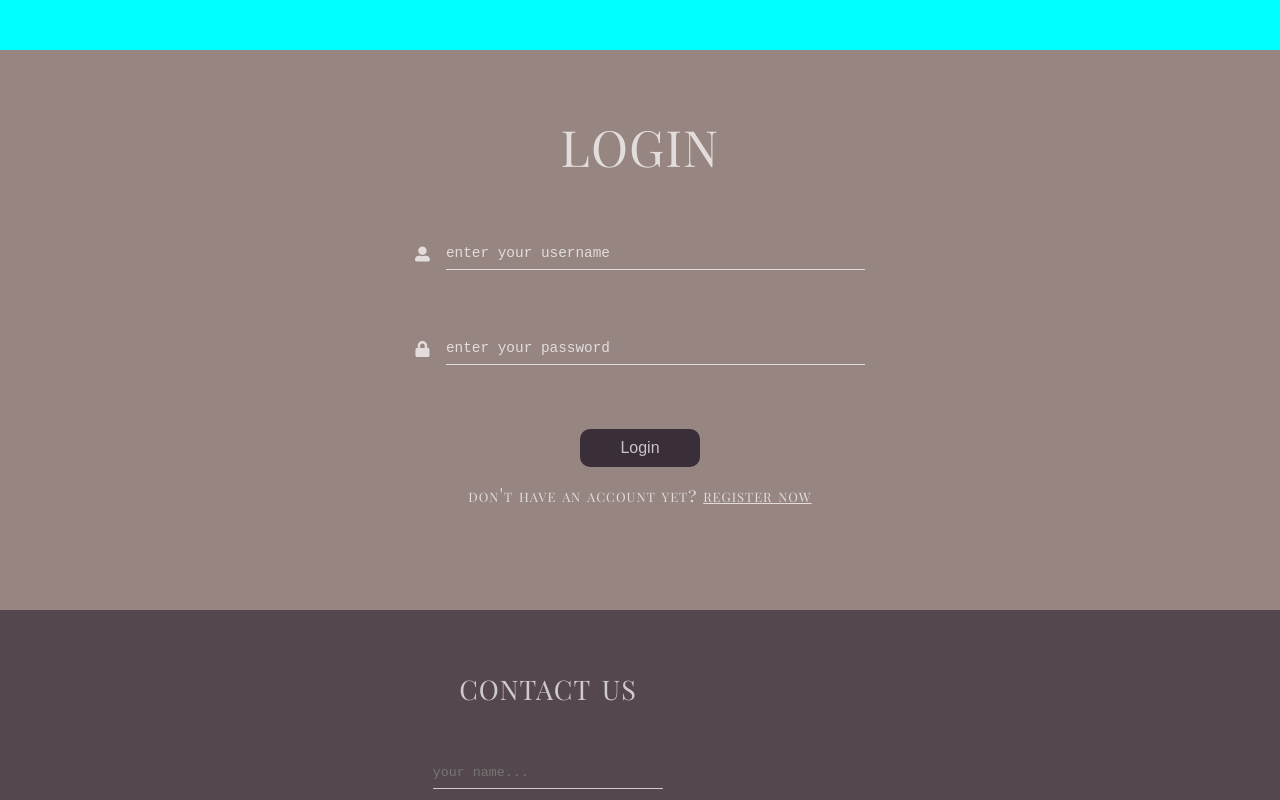
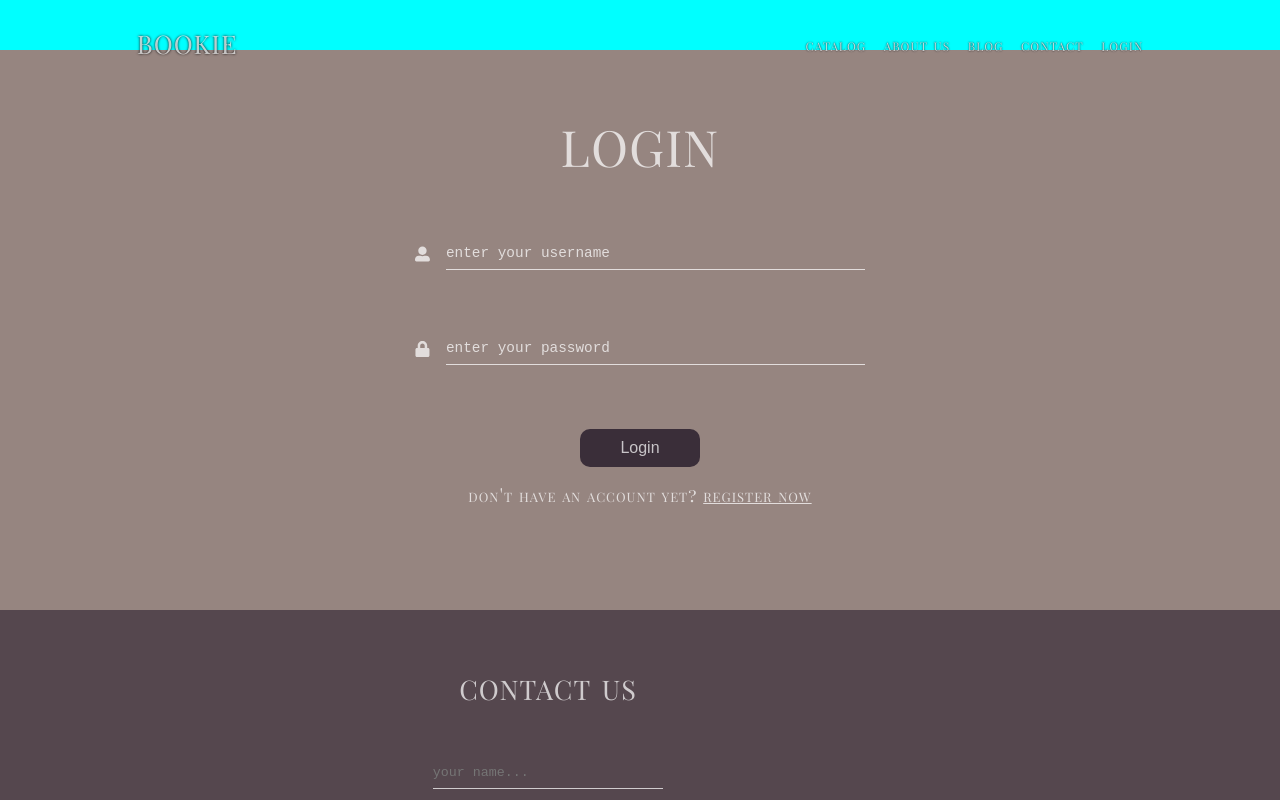
Before and after one commit to Ljusaj123/Bookie, a Next.js app: page /login in a window 1280 px wide. Shown: the top 800 px of the page. Built offline with nearby package versions, Linux system fonts and the light colour scheme.

Commit message:
dodan navbar

```diff
--- a/pages/about-us.js
+++ b/pages/about-us.js
@@ -1,10 +1,11 @@
-import Footer from "../modules/footer/footer";
+import Footer from "../modules/footer/Footer";
+import Navbar from "../components/Navbar";
 
 const About = () => {
     return (
         <section className="about">
             <header>
-                {/* ovdje ce biti header */}
+                <Navbar />
             </header>
             <main className="introduction">
                 <h1>About Us</h1>
--- a/pages/login.js
+++ b/pages/login.js
@@ -1,10 +1,13 @@
-import Footer from "../modules/footer/footer";
+import Footer from '../modules/footer/Footer';
 import { FaUserAlt, FaLock } from 'react-icons/fa';
+import Navbar from '../components/Navbar';
 
 const Login = () => {
     return (
         <section className="login">
-            <header></header>
+            <header>
+                <Navbar />
+            </header>
             <div className="login-container">
                 <h1>Login</h1>
                 <form className="login-form">
```
